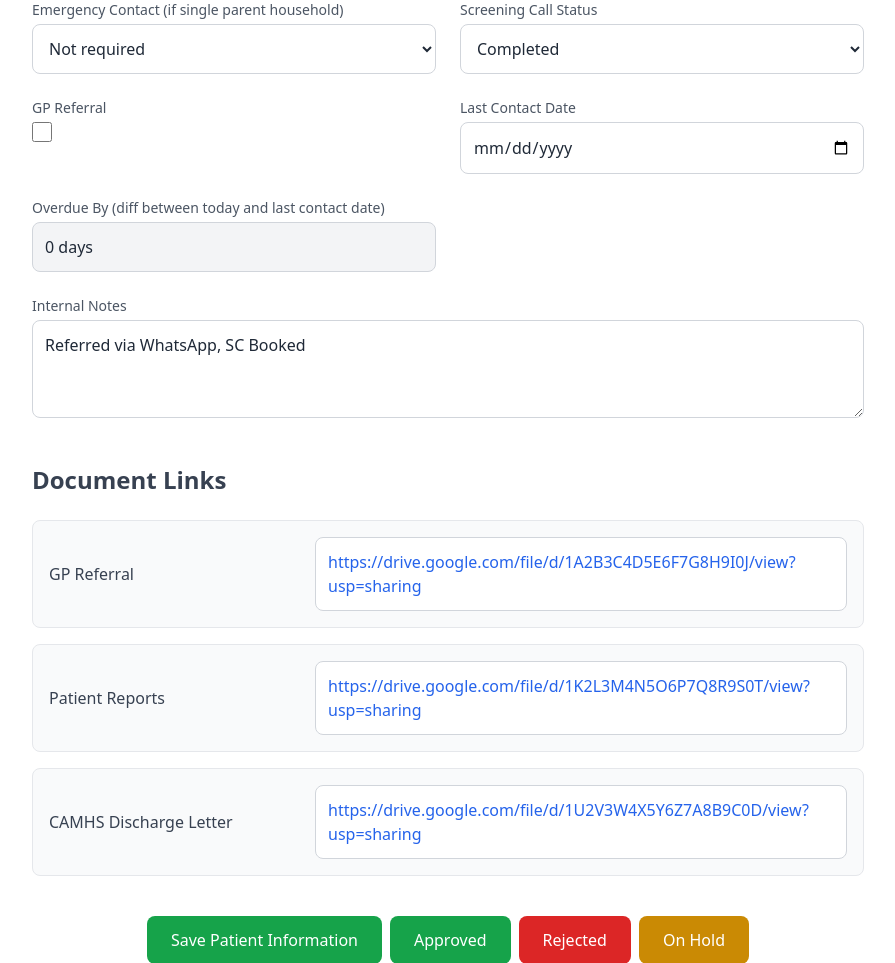
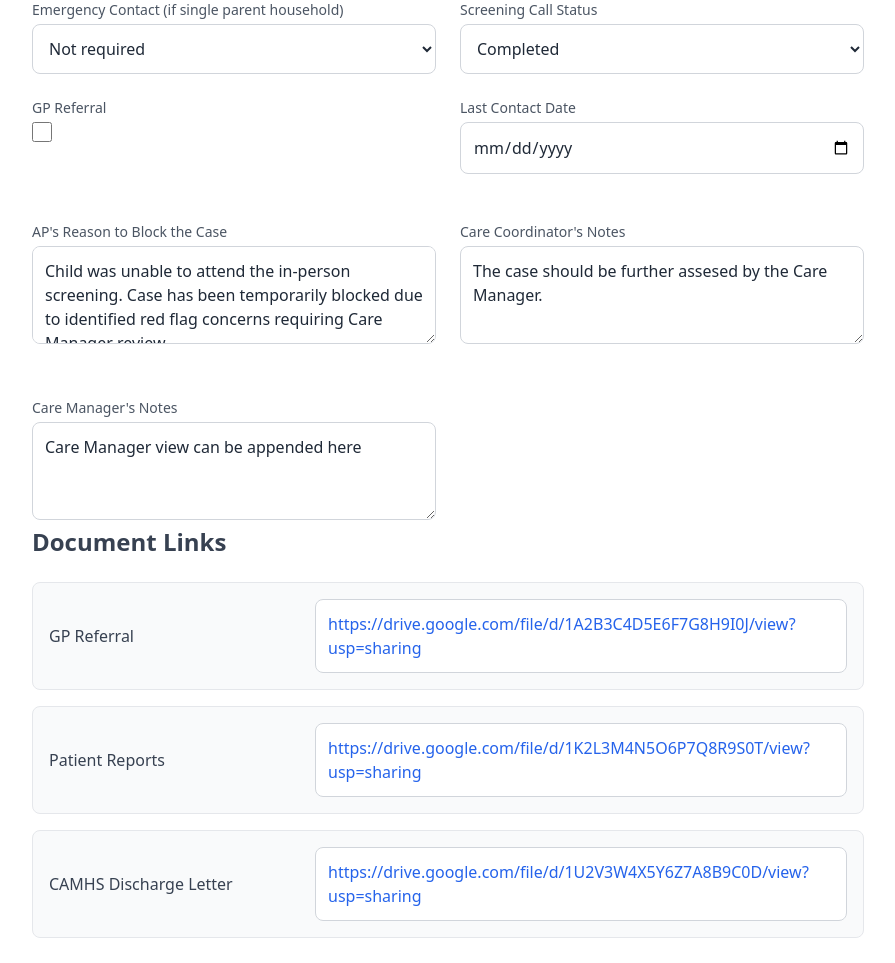
Before and after one commit to pdkv1999/primaHealth, a Python web app: template templates/cm_screen.html in a window 1280 px wide. Shown: the part 588-1551 px from the top of the page, without its empty margins (192-1087 px from the left). Run offline with Jinja, Linux system fonts and the light colour scheme; the template is opened without the code that fills it, so the values that code supplies are empty; some libraries are stand-ins or nearby versions.

Commit message:
minor tweaks

```diff
--- a/templates/cm_screen.html
+++ b/templates/cm_screen.html
@@ -82,14 +82,17 @@
           <input type="date" id="lastContactDate" onchange="calculateOverdue()" class="mt-1 w-full p-3 border border-gray-300 rounded-lg bg-white text-gray-800">
         </div>
         <div>
-          <label class="block text-sm font-medium text-gray-600">Overdue By (diff between today and last contact date)</label>
-          <input type="text" id="overdueDays" readonly class="mt-1 w-full p-3 border border-gray-300 rounded-lg bg-gray-100 text-gray-800" placeholder="0 days">
+          <label class="block text-sm font-medium text-gray-600 mt-6">AP's Reason to Block the Case</label>
+          <textarea rows="3" class="mt-1 w-full p-3 border border-gray-300 rounded-lg bg-white text-gray-800">Child was unable to attend the in-person screening. Case has been temporarily blocked due to identified red flag concerns requiring Care Manager review.</textarea>
         </div>
-      </div>
-      <div>
-        <label class="block text-sm font-medium text-gray-600 mt-6">Internal Notes</label>
-        <textarea rows="3" class="mt-1 w-full p-3 border border-gray-300 rounded-lg bg-white text-gray-800">Referred via WhatsApp, SC Booked</textarea>
-      </div>
+        <div>
+          <label class="block text-sm font-medium text-gray-600 mt-6">Care Coordinator's Notes</label>
+          <textarea rows="3" class="mt-1 w-full p-3 border border-gray-300 rounded-lg bg-white text-gray-800">The case should be further assesed by the Care Manager.</textarea>
+        </div>
+        <div>
+          <label class="block text-sm font-medium text-gray-600 mt-6">Care Manager's Notes</label>
+          <textarea rows="3" class="mt-1 w-full p-3 border border-gray-300 rounded-lg bg-white text-gray-800">Care Manager view can be appended here</textarea>
+        </div>
     </div>
 
     <div class="mb-10" id="uploadSection">
```
Also changed, not shown: templates/cc_screen.html (+6 -2 lines).
